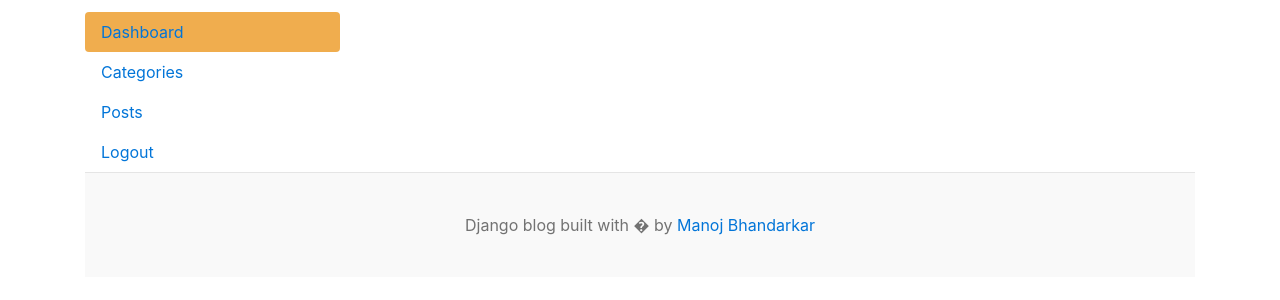
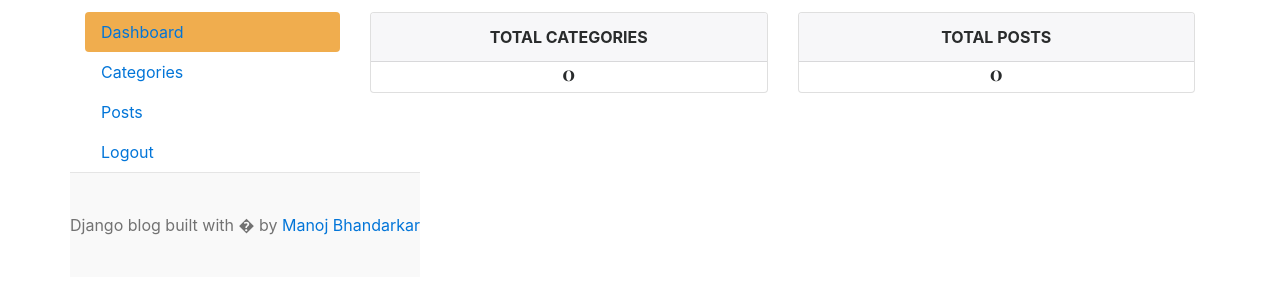
Before and after one commit to Manoj-Bhandarkar/django-blog, a Django app: page /dashboard/ in a window 1280 px wide. Shown: the part 95-395 px from the top of the page. Run offline with Django 5.2, Linux system fonts and the light colour scheme; the visitor is signed in with stand-in values (Sample User, id 1); data that the repository does not hold is empty.

Commit message:
Dashboard authenticate

```diff
--- a/dashboards/views.py
+++ b/dashboards/views.py
@@ -1,4 +1,13 @@
 from django.shortcuts import render
 
+from blogs.models import Blog, Category
+from django.contrib.auth.decorators import login_required
+
+@login_required(login_url='login')
 def dashboard(request):
-    return render(request, 'dashboards/dashboard.html')
+    categorys_count = Category.objects.all().count()
+    blogs_count = Blog.objects.all().count()
+    return render(request, 'dashboards/dashboard.html', {
+        'categorys_count': categorys_count,
+        'blogs_count': blogs_count
+    })
--- a/templates/dashboards/dashboard.html
+++ b/templates/dashboards/dashboard.html
@@ -16,7 +16,24 @@
 
     <!-- Right Side Content -->
     <div class="col-md-9">
+        <div class="row">
+            <div class="col">
+                <div class="card border-default mb-3">
+                    <div class="card-header text-center text-uppercase font-weight-bold">Total Categories</div>
+                    <div class="card-body text-center">
+                        <h5>{{ categorys_count }}</h5>
+                    </div>
+                </div>
+            </div>
 
+            <div class="col">
+                <div class="card border-default mb-3">
+                    <div class="card-header text-center text-uppercase font-weight-bold">Total Posts</div>
+                    <div class="card-body text-center">
+                        <h5>{{ blogs_count }}</h5>
+                    </div>
+                </div>
+            </div>
+        </div>
     </div>
-</div>
-{% endblock content %}
+    {% endblock content %}
```
